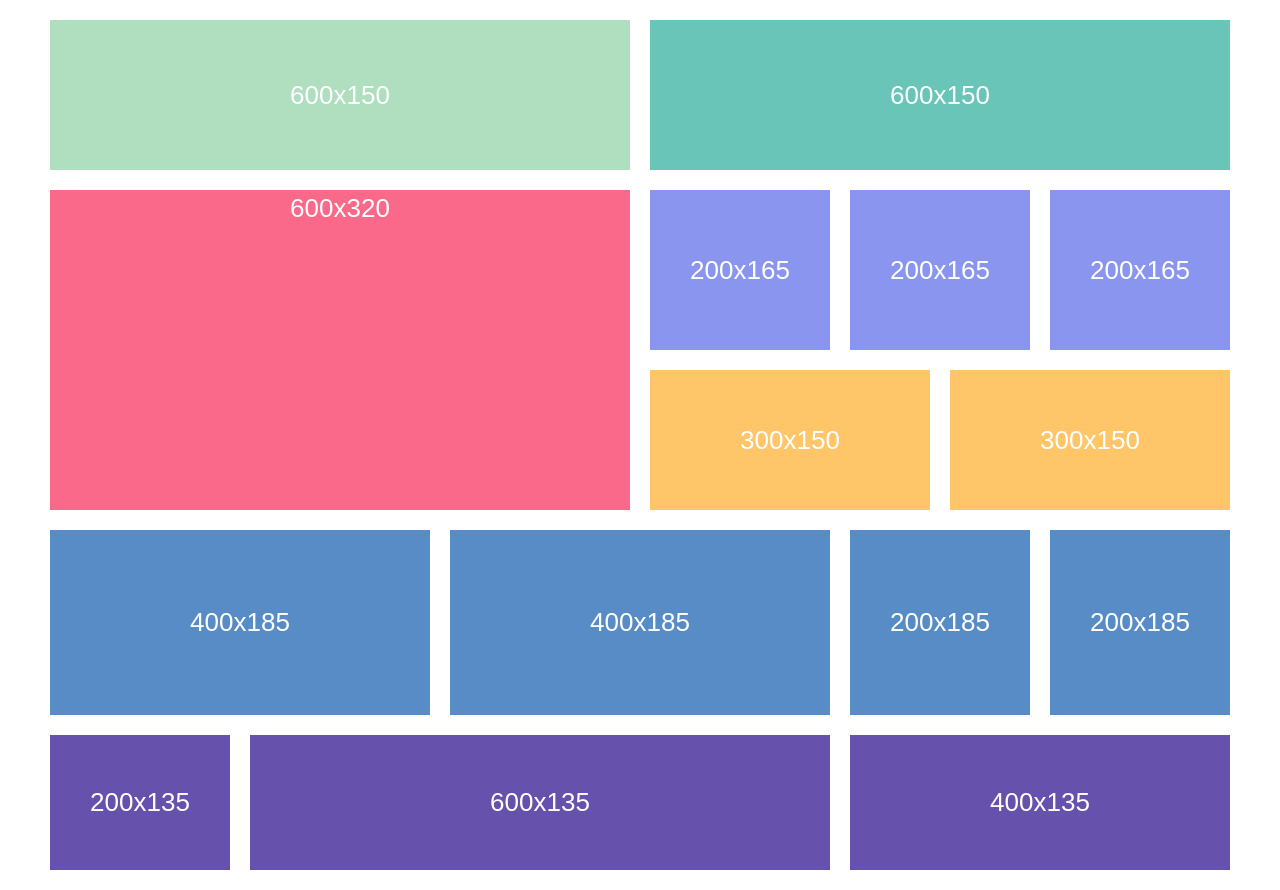
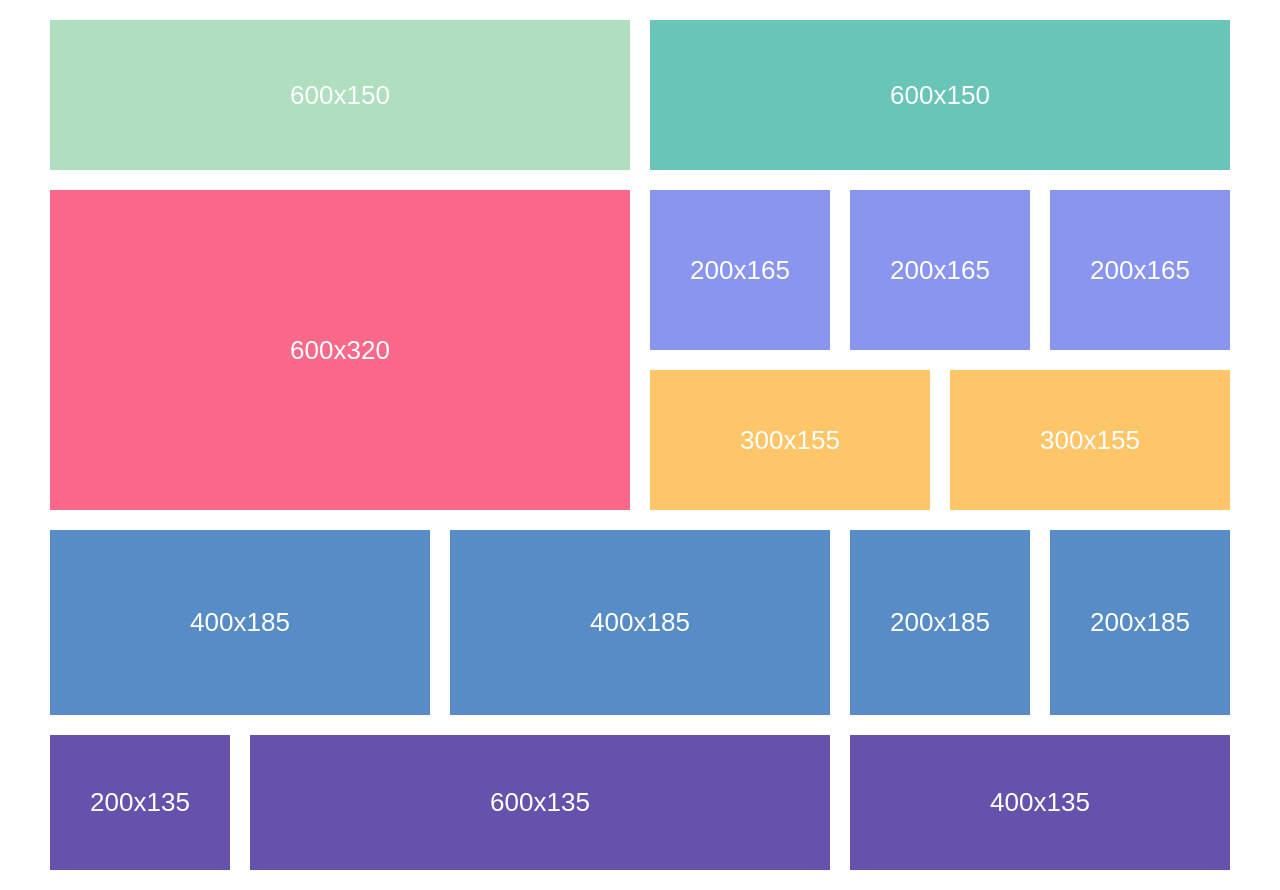
Before and after one commit to panaitov-pm/grid, a plain HTML site: page index.html in a window 1280 px wide. Drawn offline with Linux system fonts and the light colour scheme.

Commit message:
added line-height to box-2

```diff
--- a/css/style.css
+++ b/css/style.css
@@ -28,6 +28,7 @@
 ----------------------------------------- */
 .box-2 {
     height: 320px;
+    line-height: 320px;
 }
 
 .box-2--v-align {
```
Also changed, not shown: index.html (+2 -2 lines).
